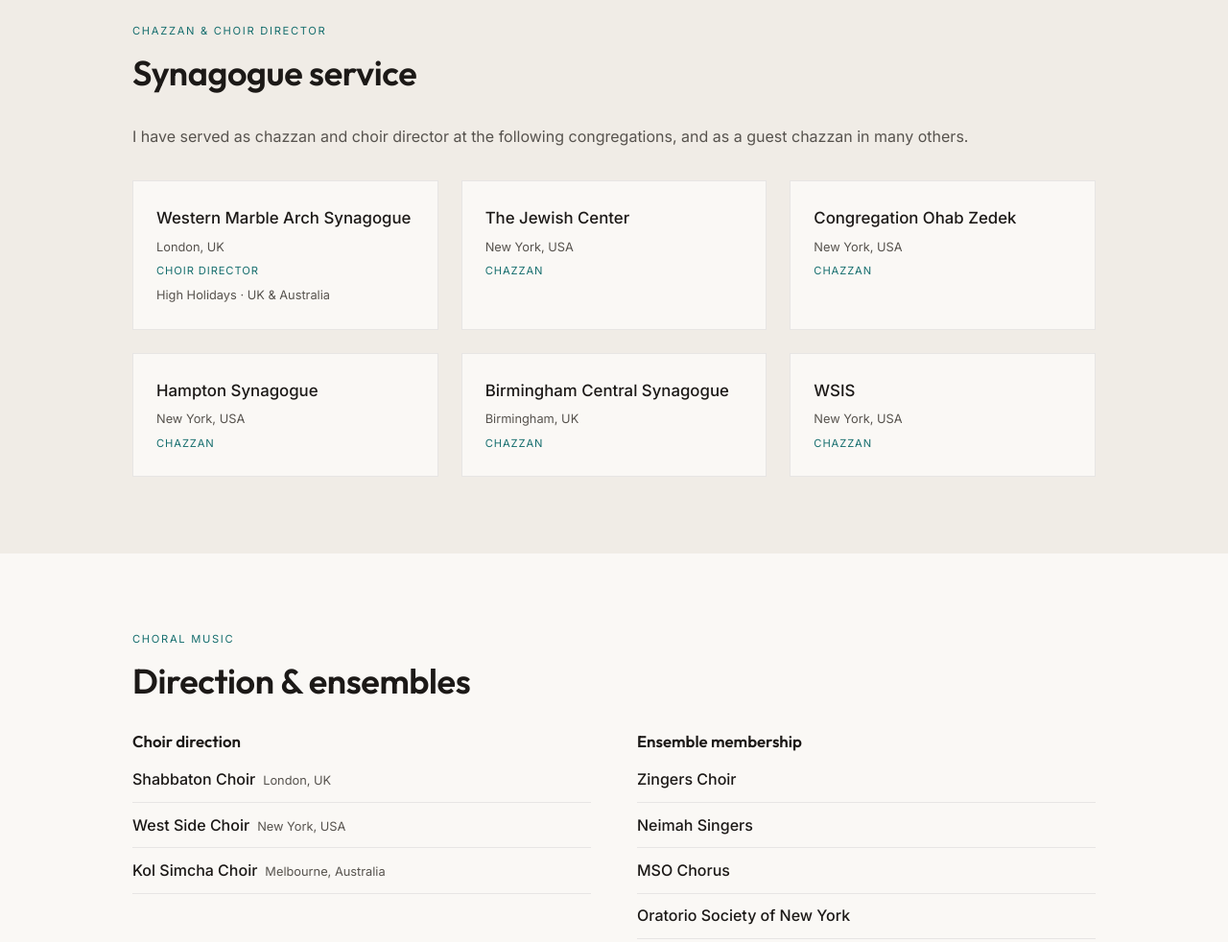
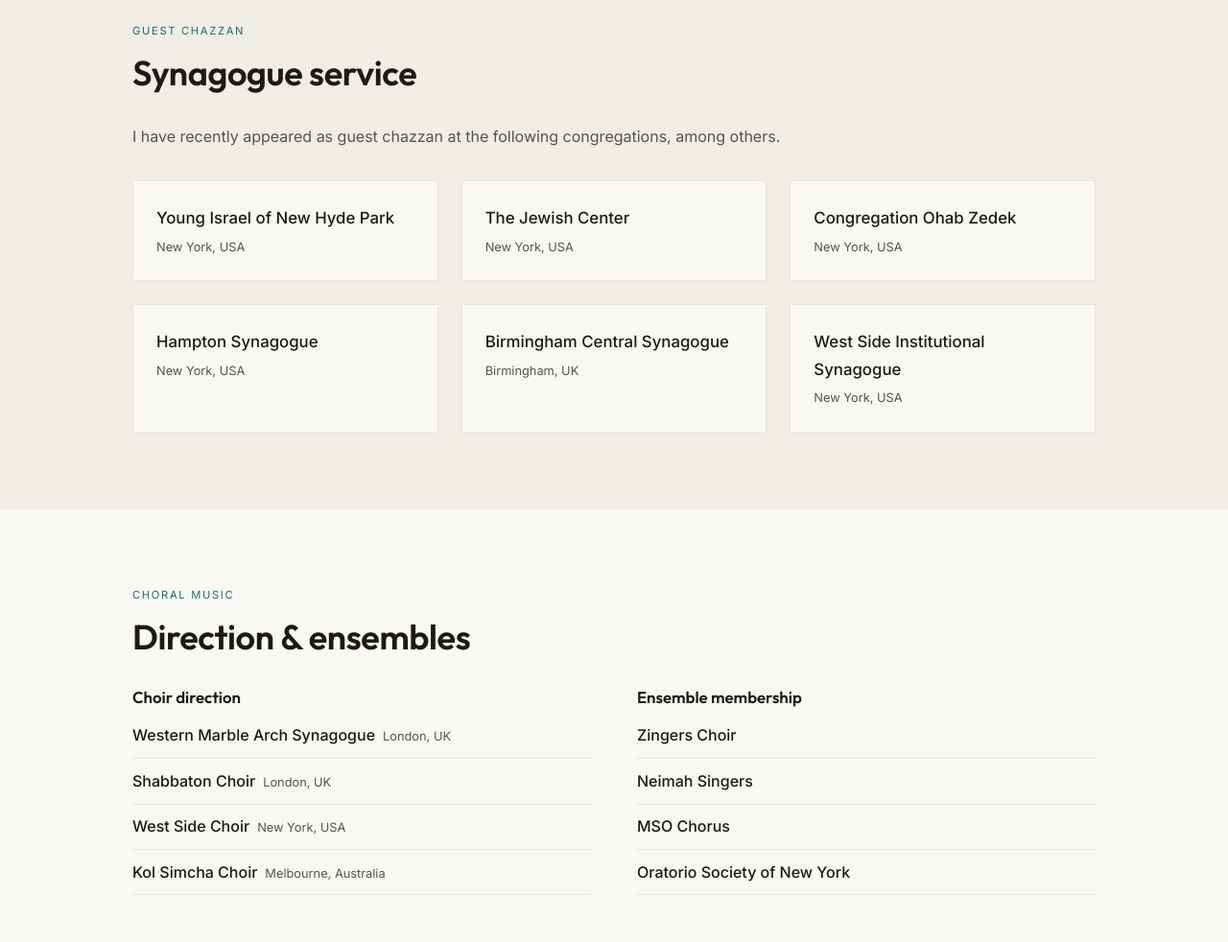
Before and after one commit to stuartizon/stuartizon.com, an Astro site: page /music in a window 1280 px wide. Shown: the part 740-1722 px from the top of the page at 96% size. Built offline with nearby package versions, Linux system fonts and the light colour scheme; Astro itself is replaced by a stand-in of ours.

Commit message:
Refine music page synagogue and choir listings
Move Western Marble Arch into the Choir direction list, reframe the
Synagogue service section as guest chazzan appearances, add website
links for each congregation, expand WSIS to its full name, and add
Young Israel of New Hyde Park as a top engagement.

```diff
--- a/src/content.config.ts
+++ b/src/content.config.ts
@@ -38,6 +38,7 @@
     role: z.string(),
     location: z.string().optional(),
     period: z.string().optional(),
+    url: z.string().url().optional(),
     order: z.number().default(99),
   }),
 });
--- a/src/content/engagements/birmingham-central.md
+++ b/src/content/engagements/birmingham-central.md
@@ -2,5 +2,6 @@
 venue: Birmingham Central Synagogue
 role: Chazzan
 location: Birmingham, UK
+url: https://centralshul.com
 order: 5
 ---
--- a/src/content/engagements/hampton-synagogue.md
+++ b/src/content/engagements/hampton-synagogue.md
@@ -2,5 +2,6 @@
 venue: Hampton Synagogue
 role: Chazzan
 location: New York, USA
+url: https://thehamptonsynagogue.org
 order: 4
 ---
--- a/src/content/engagements/jewish-center.md
+++ b/src/content/engagements/jewish-center.md
@@ -2,5 +2,6 @@
 venue: The Jewish Center
 role: Chazzan
 location: New York, USA
+url: https://jewishcenter.org
 order: 2
 ---
--- a/src/content/engagements/ohab-zedek.md
+++ b/src/content/engagements/ohab-zedek.md
@@ -2,5 +2,6 @@
 venue: Congregation Ohab Zedek
 role: Chazzan
 location: New York, USA
+url: https://ozny.org
 order: 3
 ---
--- a/src/content/engagements/western-marble-arch.md
+++ /dev/null
@@ -1,7 +0,0 @@
----
-venue: Western Marble Arch Synagogue
-role: Choir Director
-location: London, UK
-period: High Holidays · UK & Australia
-order: 1
----
--- a/src/content/engagements/wsis.md
+++ b/src/content/engagements/wsis.md
@@ -1,6 +1,7 @@
 ---
-venue: WSIS
+venue: West Side Institutional Synagogue
 role: Chazzan
 location: New York, USA
+url: https://wsisny.org
 order: 6
 ---
--- /dev/null
+++ b/src/content/engagements/young-israel-new-hyde-park.md
@@ -0,0 +1,7 @@
+---
+venue: Young Israel of New Hyde Park
+role: Chazzan
+location: New York, USA
+url: https://www.yinhp.org/
+order: 1
+---
--- a/src/pages/music.astro
+++ b/src/pages/music.astro
@@ -36,14 +36,17 @@
 
   <section class="section bg-surface">
     <div class="container">
-      <SectionHeader label="Chazzan & Choir Director" title="Synagogue service" />
-      <p class="section-intro">I have served as chazzan and choir director at the following congregations, and as a guest chazzan in many others.</p>
+      <SectionHeader label="Guest Chazzan" title="Synagogue service" />
+      <p class="section-intro">I have recently appeared as guest chazzan at the following congregations, among others.</p>
       <ul class="engagement-list">
         {engagements.map(({ data }) => (
           <li class="engagement-item">
-            <span class="engagement-venue">{data.venue}</span>
+            {data.url ? (
+              <a href={data.url} target="_blank" rel="noopener" class="engagement-venue">{data.venue}</a>
+            ) : (
+              <span class="engagement-venue">{data.venue}</span>
+            )}
             {data.location && <span class="engagement-location">{data.location}</span>}
-            <span class="engagement-role">{data.role}</span>
             {data.period && <span class="engagement-period">{data.period}</span>}
           </li>
         ))}
@@ -58,6 +61,10 @@
         <div class="choral-group">
           <h3 class="choral-group-title">Choir direction</h3>
           <ul class="choral-list">
+            <li>
+              <span class="choral-name">Western Marble Arch Synagogue</span>
+              <span class="choral-location">London, UK</span>
+            </li>
             <li>
               <span class="choral-name">Shabbaton Choir</span>
               <span class="choral-location">London, UK</span>
@@ -213,18 +220,18 @@
   .engagement-venue {
     font-size: 1.05rem;
     font-weight: 500;
+    color: var(--color-text);
+    text-decoration: none;
+  }
+
+  a.engagement-venue:hover {
+    color: var(--color-accent);
+    text-decoration: underline;
   }
 
   .engagement-location, .engagement-period {
     font-size: 0.8rem;
     color: var(--color-muted);
-  }
-
-  .engagement-role {
-    font-size: 0.7rem;
-    letter-spacing: 0.08em;
-    text-transform: uppercase;
-    color: var(--color-accent);
   }
 
   .choral-grid {
```
